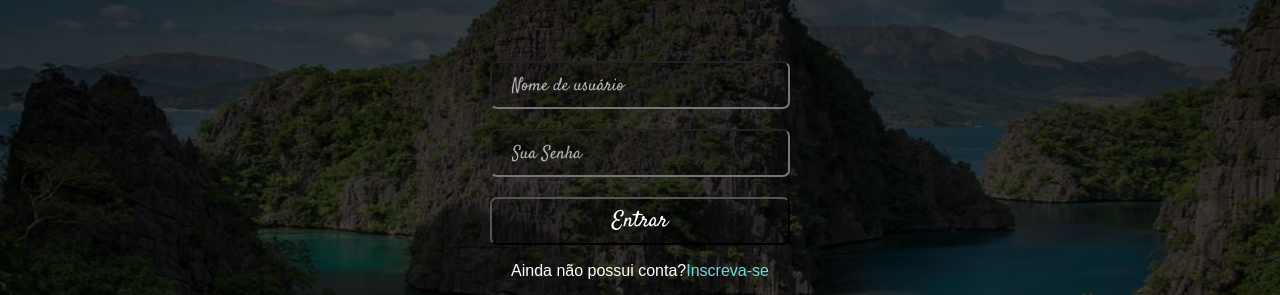
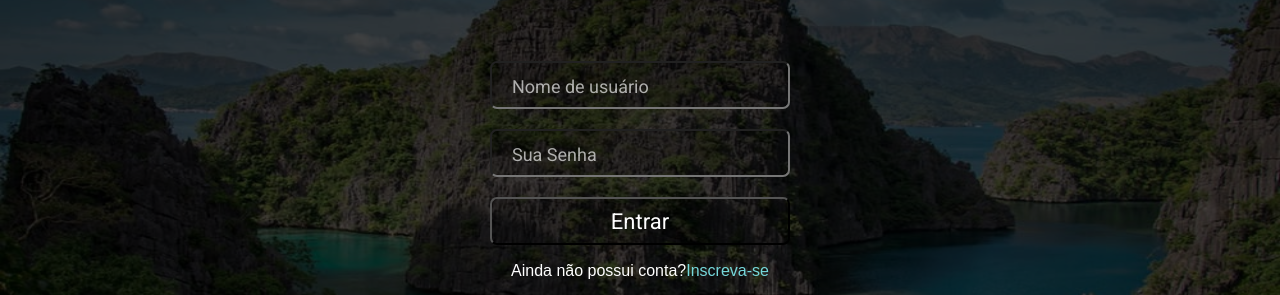
Before and after one commit to Raellopes368/rrtechnologyfront, a React (Create React App) app: page / in a window 1280 px wide. Shown: the part 219-514 px from the top of the page. Built offline with nearby package versions, Linux system fonts and the light colour scheme; what apollo-link-ws would draw is missing.

Commit message:
Fonte Roboto

```diff
--- a/src/pages/Register.css
+++ b/src/pages/Register.css
@@ -1,3 +1,5 @@
+@import url("https://fonts.googleapis.com/css?family=Roboto:400,700&display=swap");
+
 .imagem {
   cursor: pointer;
   height: 150px;
@@ -53,7 +55,7 @@
   cursor: pointer;
 }
 .container .form input::placeholder {
-  font-family: "Satisfy", cursive;
+  font-family: "Roboto";
   font-size: 18px;
   color: rgba(255, 255, 255, 0.65);
 }
@@ -67,7 +69,7 @@
   font-size: 22px;
   background-color: rgba(0, 0, 0, 0.2);
   color: white;
-  font-family: "Satisfy", cursive;
+  font-family: "Roboto";
 }
 
 .bio {
@@ -80,10 +82,10 @@
   font-size: 22px;
   background-color: rgba(0, 0, 0, 0.2);
   color: white;
-  font-family: "Satisfy", cursive;
+  font-family: "Roboto";
 }
 .bio::placeholder {
-  font-family: "Satisfy", cursive;
+  font-family: "Roboto";
   font-size: 15pt;
   color: rgba(255, 255, 255, 0.65);
 }
```
